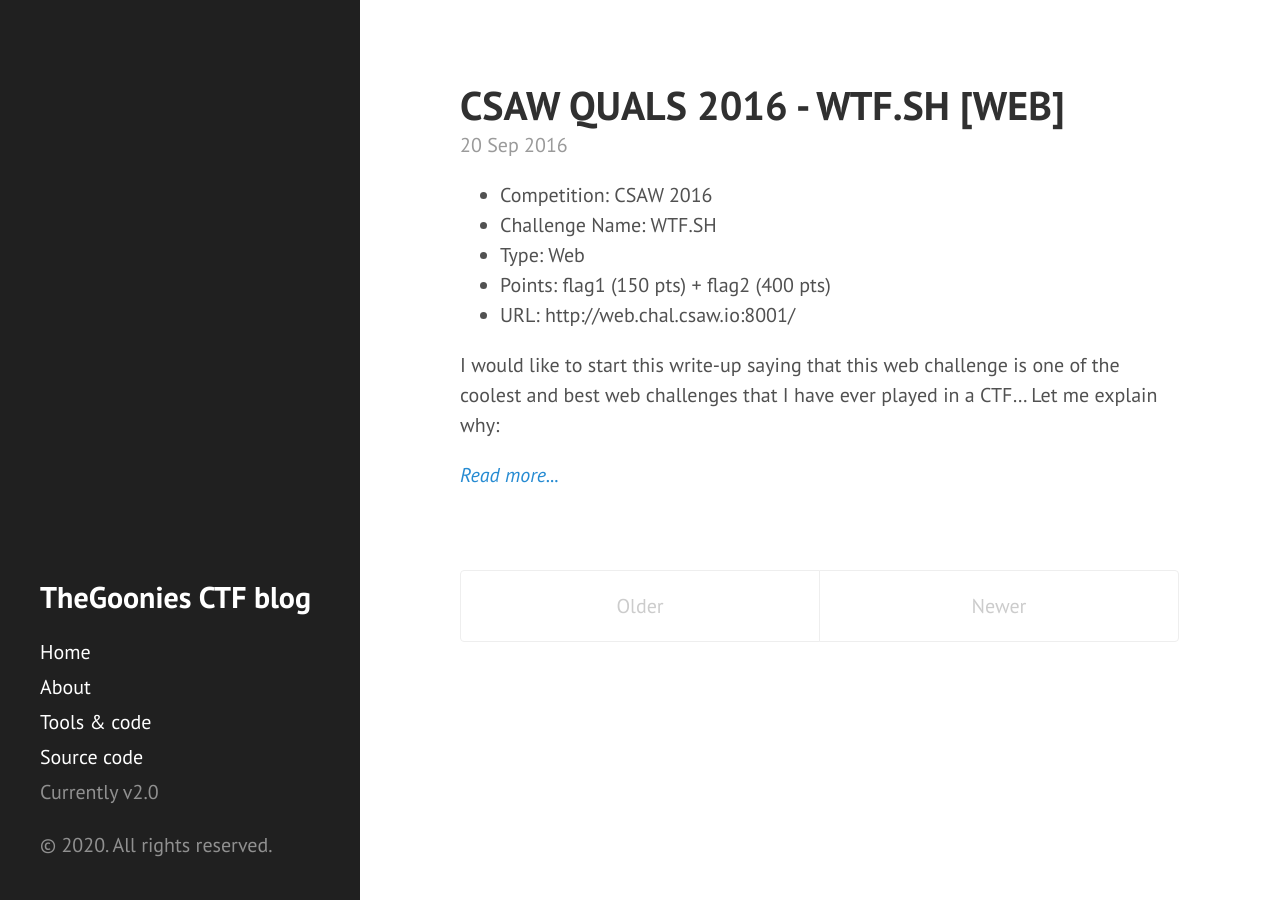
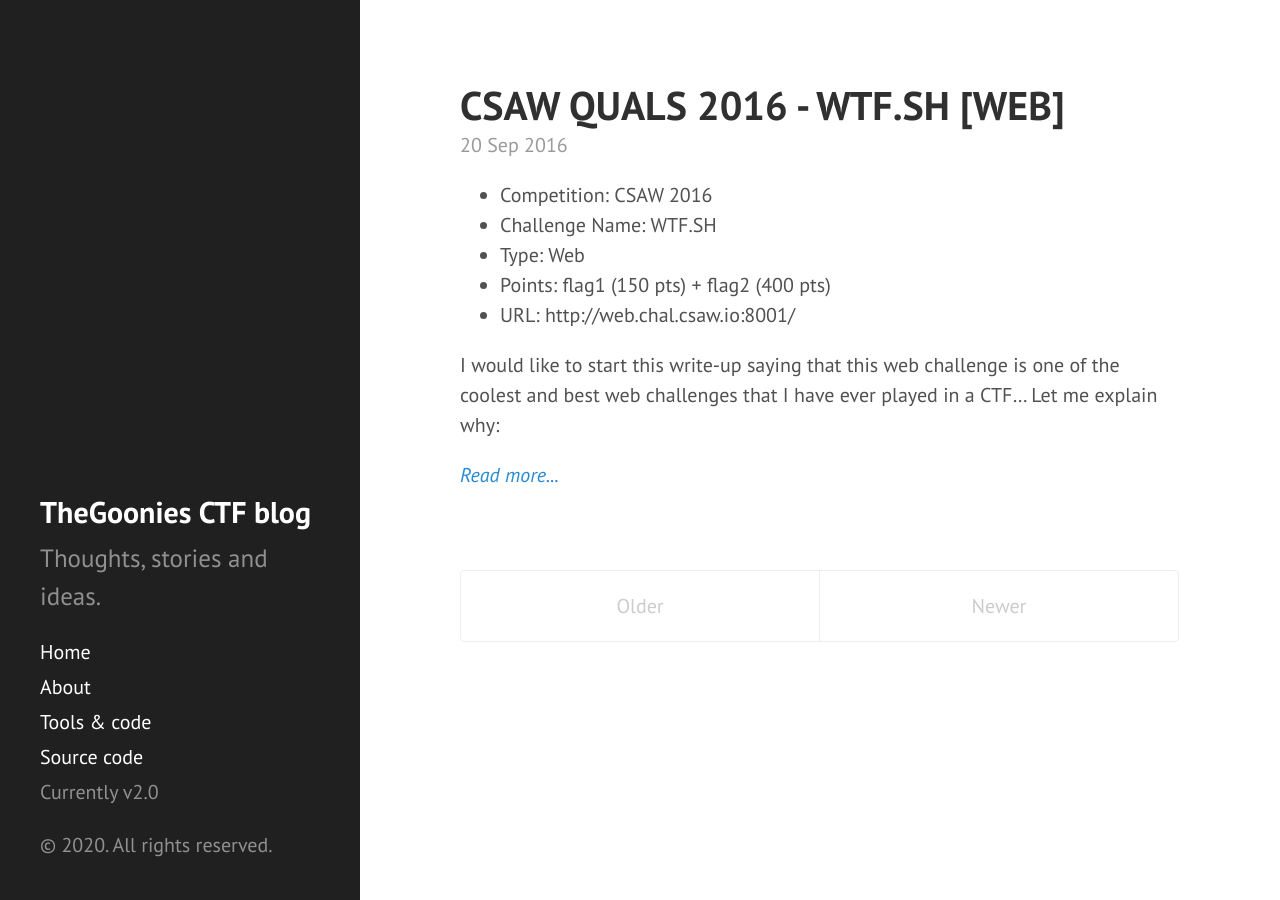
Before and after one commit to thegoonies/thegoonies.github.io, a Jekyll site: the page built from index.html, in a window 1280 px wide. Built offline with Jekyll 4.4.1, drawn with Linux system fonts in a browser that asks for light colours; Markdown is read by kramdown in place of the engine named in the settings; the list of posts is cut into pages by our own code.

Commit message:
Update _config.yml

```diff
--- a/_config.yml
+++ b/_config.yml
@@ -7,8 +7,8 @@
 
 # Setup
 title:            TheGoonies CTF blog
-tagline:          'Yet another CTF blo'
-description:      ''
+tagline:          'Yet another CTF blog'
+description:      'Thoughts, stories and ideas.'
 url:              https://thegoonies.github.io
 baseurl:          /
 
```
